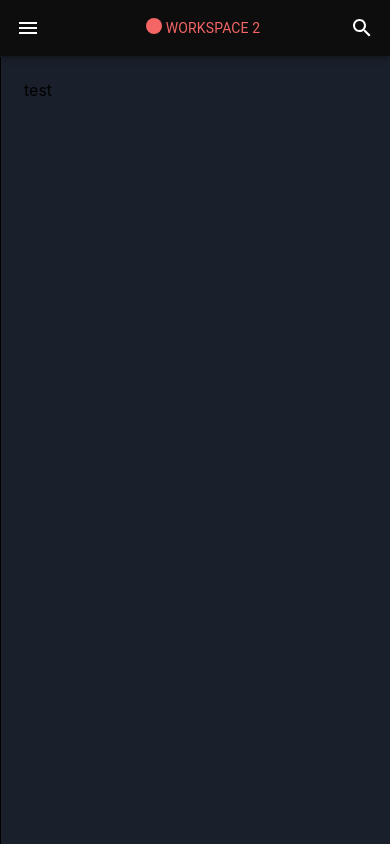
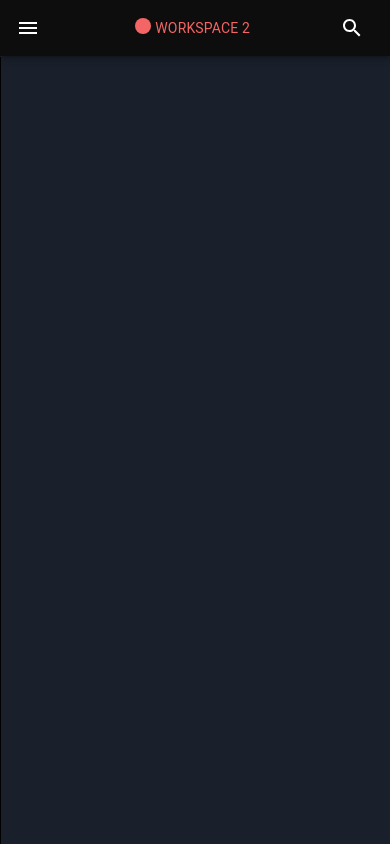
Before and after one commit to RodoVerduzco/tradingAppAnalysis, a React (Create React App) app: page /workspace2 in a window 390 px wide. Built offline with nearby package versions, Linux system fonts and the light colour scheme; grey boxes are pictures that could not be loaded.

Commit message:
implemented responsive searchbar

```diff
--- /dev/null
+++ b/src/components/AnalysisPage/Analysis.js
@@ -0,0 +1,9 @@
+import React from 'react';
+
+import AppContainer from '../AppContainer/AppContainer';
+
+const AnalysisPage = () => {
+  return <AppContainer>test</AppContainer>;
+};
+
+export default AnalysisPage;
--- /dev/null
+++ b/src/components/AnalysisPage/styled.js
@@ -0,0 +1,23 @@
+import { makeStyles, withStyles } from '@material-ui/core/styles';
+import ListItem from '@material-ui/core/ListItem';
+
+const useStyles = makeStyles(() => ({
+  sideMenuList: {
+    marginTop: '6rem',
+  },
+}));
+
+const NavItem = withStyles({
+  root: {
+    color: 'white',
+    textAlign: 'left !important',
+    fontSize: '20px',
+    borderLeft: `0.4rem solid black !important`,
+  },
+  selected: (props) => ({
+    borderLeft: `0.4rem solid ${props.color} !important`,
+    backgroundColor: '#283141 !important',
+  }),
+})(ListItem);
+
+export { useStyles, NavItem };
--- a/src/components/SearchBar/styled.js
+++ /dev/null
@@ -1,19 +0,0 @@
-import { makeStyles } from '@material-ui/core/styles';
-
-const useStyles = makeStyles(() => ({
-  searchBar: {
-    borderRadius: '1.5rem',
-    backgroundColor: '#1A202B',
-    color: '#545C6A',
-    paddingTop: '0.3rem !important',
-    paddingBottom: '0.3rem !important',
-    flexGrow: 1,
-  },
-  searchIcon: {
-    color: 'white',
-    marginLeft: '0.75rem !important',
-    marginRight: '0.75rem !important',
-  },
-}));
-
-export { useStyles };
--- a/src/components/Workspace/Workspace.js
+++ b/src/components/Workspace/Workspace.js
@@ -3,7 +3,7 @@ import React from 'react';
 import AppContainer from '../AppContainer/AppContainer';
 
 const Workspace = () => {
-  return <AppContainer>test</AppContainer>;
+  return <AppContainer>{}</AppContainer>;
 };
 
 export default Workspace;
--- a/src/containers/PageRoutes/PageRoutes.js
+++ b/src/containers/PageRoutes/PageRoutes.js
@@ -1,6 +1,7 @@
 import React from 'react';
 
 import { Switch, Route, Redirect } from 'react-router-dom';
+import Analysis from '../../components/AnalysisPage/Analysis';
 
 import Workspace from '../../components/Workspace/Workspace';
 
@@ -36,7 +37,7 @@ const PageRoutes = () => {
       <Route
         path="/analysis"
         exact
-        render={(props) => <Workspace {...props} />}
+        render={(props) => <Analysis {...props} />}
       />
     </Switch>
   );
--- /dev/null
+++ b/src/containers/SearchBar/MobileSearchBar/MobileSearchBar.js
@@ -0,0 +1,52 @@
+import React, { useState } from 'react';
+
+import { IconButton } from '@material-ui/core';
+import Grow from '@material-ui/core/Grow';
+import InputBase from '@material-ui/core/InputBase';
+import Grid from '@material-ui/core/Grid';
+import SearchIcon from '@material-ui/icons/Search';
+
+import { useStyles } from '../styled';
+
+const MobileSearchBar = () => {
+  const classes = useStyles();
+  const [showBar, setShowBar] = useState(false);
+
+  const handleSearchBar = () => setShowBar((prev) => !prev);
+
+  const SearchIconButton = () => {
+    return (
+      <IconButton
+        onClick={handleSearchBar}
+        className={classes.searchIconButton}
+      >
+        <SearchIcon className={classes.searchIcon} />
+      </IconButton>
+    );
+  };
+
+  const SearchBar = () => {
+    return (
+      <Grow in={showBar} unmountOnExit>
+        <Grid item xs={10}>
+          <InputBase
+            className={classes.searchBar}
+            placeholder="Search"
+            startAdornment={<SearchIconButton />}
+          />
+        </Grid>
+      </Grow>
+    );
+  };
+
+  return (
+    <>
+      <SearchBar />
+      <Grow in={!showBar} unmountOnExit>
+        <SearchIconButton />
+      </Grow>
+    </>
+  );
+};
+
+export default MobileSearchBar;
--- a/src/components/SearchBar/SearchBar.js
+++ b/src/containers/SearchBar/SearchBar.js
@@ -3,21 +3,34 @@ import React from 'react';
 import InputBase from '@material-ui/core/InputBase';
 import Grid from '@material-ui/core/Grid';
 import SearchIcon from '@material-ui/icons/Search';
+import Hidden from '@material-ui/core/Hidden';
 
 import { useStyles } from './styled';
+import MobileSearchBar from './MobileSearchBar/MobileSearchBar';
 
 const SearchBar = () => {
   const classes = useStyles();
-  return (
-    <Grid item md={4}>
+
+  const NormalSearchBar = () => {
+    return (
       <InputBase
         className={classes.searchBar}
         startAdornment={<SearchIcon className={classes.searchIcon} />}
         placeholder="Search securities, transactions, info or help"
-        inputProps={{ 'aria-label': 'naked' }}
         fullWidth
       />
-    </Grid>
+    );
+  };
+
+  return (
+    <>
+      <Hidden smDown>
+        <Grid item md={4}>
+          <NormalSearchBar />
+        </Grid>
+      </Hidden>
+      <MobileSearchBar />
+    </>
   );
 };
 
--- /dev/null
+++ b/src/containers/SearchBar/styled.js
@@ -0,0 +1,37 @@
+import { makeStyles } from '@material-ui/core/styles';
+
+const useStyles = makeStyles((theme) => ({
+  searchBar: {
+    borderRadius: '1.5rem',
+    backgroundColor: '#1A202B',
+    color: '#545C6A',
+    flexGrow: 1,
+    paddingTop: '0.3rem !important',
+    paddingBottom: '0.3rem !important',
+    [theme.breakpoints.down('sm')]: {
+      paddingTop: '0rem !important',
+      paddingBottom: '0rem !important',
+      fontSize: '12px',
+      paddingRight: '0.6rem',
+    },
+  },
+  searchIcon: {
+    color: 'white',
+    marginLeft: '0.75rem !important',
+    marginRight: '0.75rem !important',
+    [theme.breakpoints.down('sm')]: {
+      marginLeft: '0.25rem !important',
+      marginRight: '0.25rem !important',
+    },
+  },
+  searchIconButton: {
+    [theme.breakpoints.down('sm')]: {
+      paddingLeft: '0.4rem !important',
+      paddingRight: '0.4rem !important',
+      paddingTop: '0.4rem',
+      paddingBottom: '0.4rem',
+    },
+  },
+}));
+
+export { useStyles };
--- a/src/containers/TopMenu/TopMenuCollapse/TopMenuCollapse.js
+++ b/src/containers/TopMenu/TopMenuCollapse/TopMenuCollapse.js
@@ -7,9 +7,8 @@ import IconButton from '@material-ui/core/IconButton';
 import { useStyles } from '../styled';
 import NotificationsIcon from '../NotificationIcon/NotificationIcon';
 import Profile from '../Profile/Profile';
-import SearchBar from '../../../components/SearchBar/SearchBar';
+import SearchBar from '../../SearchBar/SearchBar';
 import PageTitle from '../../../components/PageTitle/PageTitle';
-import SearchIcon from '@material-ui/icons/Search';
 
 const TopMenuCollapse = () => {
   const classes = useStyles();
@@ -34,7 +33,7 @@ const TopMenuCollapse = () => {
   const SmallMenu = () => (
     <>
       <PageTitle centered />
-      <SearchIcon />
+      <SearchBar />
     </>
   );
   return (
```
Also changed, not shown: src/containers/CapitalExpenesCard/CapitalExpensesCard.js (added).
